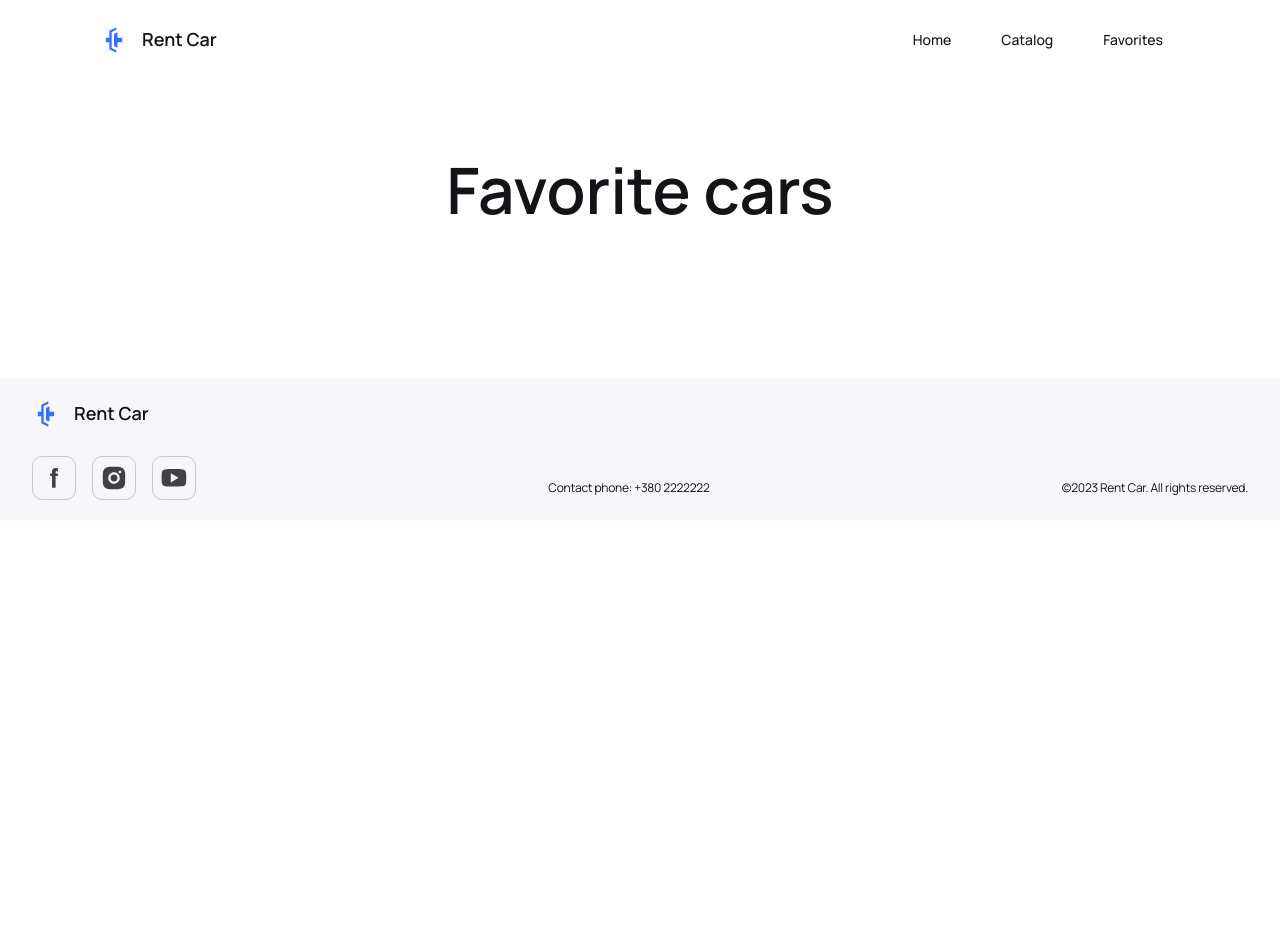
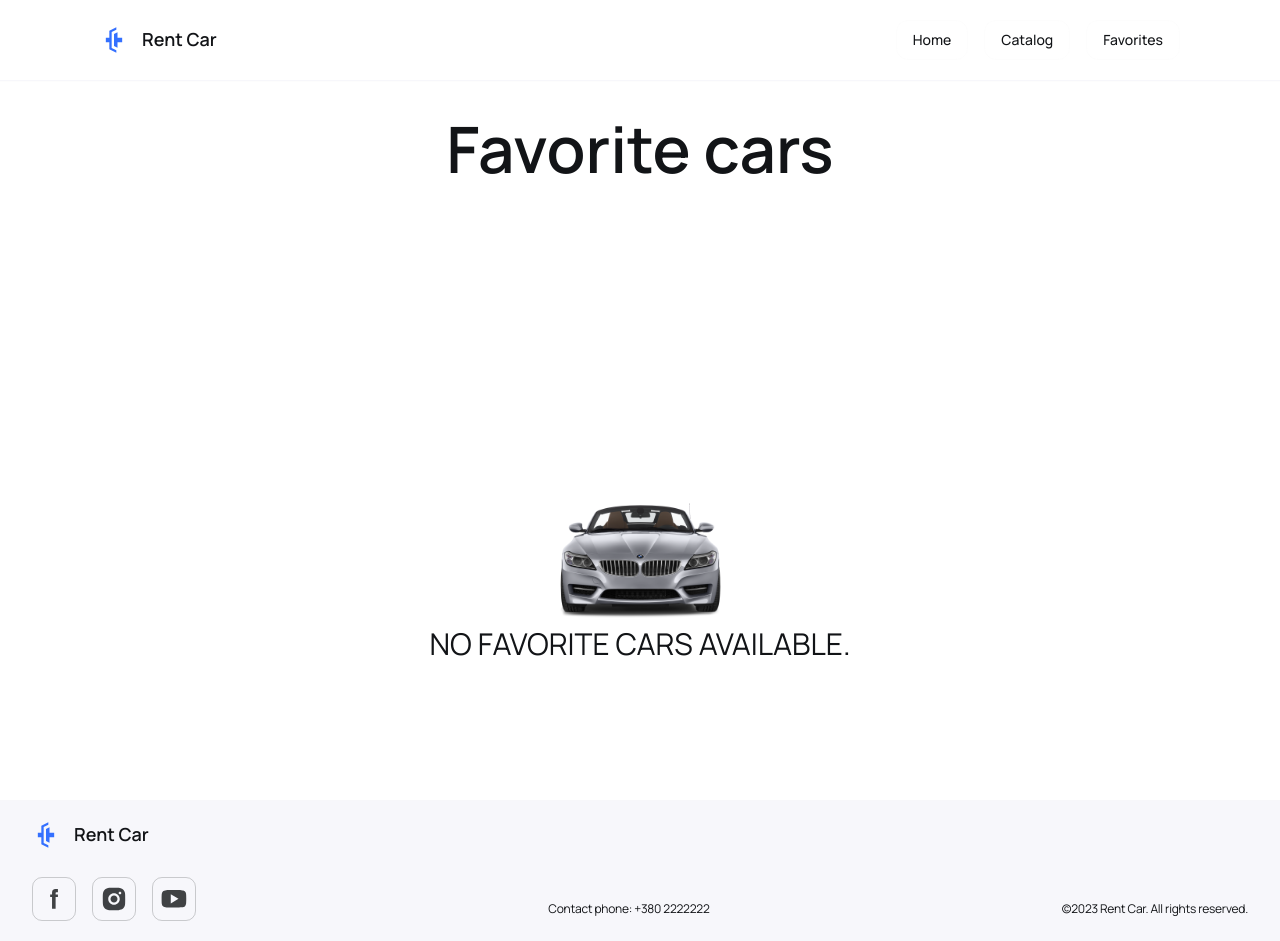
Before and after one commit to Ptz81/CarsRent, a React (Vite) app: page /CarsRent/favorite/1 in a window 1280 px wide. Before the commit the page ends 800 px from the top, so only its background shows below. Built offline with nearby package versions, Linux system fonts and the light colour scheme.

Commit message:
added info to favorite page

```diff
--- a/src/UI/Select/Select.jsx
+++ b/src/UI/Select/Select.jsx
@@ -55,9 +55,10 @@ box-shadow: 0px 4px 36px 0px rgba(247,247,251,0.8);
   display: ${({ isOpen }) => (isOpen ? "block" : "none")};
   z-index: 100;
   scrollbar-width: 8px;
-  scrollbar-color: ${colors.disabled} transparent;
+  scrollbar-color: ${colors.grayColor} transparent;
   ::-webkit-scrollbar {
     width: 8px;
+    margin-right: 8px;
   }
   ::-webkit-scrollbar-thumb {
     background-color: ${colors.disabled};
--- a/src/components/Header/Header.jsx
+++ b/src/components/Header/Header.jsx
@@ -2,10 +2,28 @@ import { useState, useEffect } from "react";
 import Logo from "../Logo/Logo.jsx";
 import Navigation from "../Navigation/Navigation.jsx";
 import MobileMenu from "../MobileMenu/MobileMenu.jsx";
-import { StyledHeader } from "./Header.styled";
+import { HeaderContainer, StyledHeader } from "./Header.styled";
 
 const Header = () => {
   const [isMobileMenuVisible, setIsMobileMenuVisible] = useState(false);
+
+  useEffect(() => {
+    const handleScroll = () => {
+      if (window.scrollY > 0) {
+        <StyledHeader style={{ backgroundColor: "rgba(255, 255, 255, 0.5)" }}/>;
+      } else {
+        <StyledHeader style={{ backgroundColor: "rgb(255, 255, 255)" }}/>;
+      }
+    };
+
+    handleScroll();
+
+    window.addEventListener("scroll", handleScroll);
+
+    return () => {
+      window.removeEventListener("scroll", handleScroll);
+    };
+  }, []);
 
   useEffect(() => {
     const handleResize = () => {
@@ -26,6 +44,9 @@ const Header = () => {
   }, []);
 
   return (
+    <HeaderContainer>
+
+
     <StyledHeader>
       <Logo />
       {isMobileMenuVisible ? (
@@ -37,7 +58,8 @@ const Header = () => {
           <Navigation />
         </>
       )}
-    </StyledHeader>
+      </StyledHeader>
+          </HeaderContainer>
   );
 };
 
--- a/src/components/Header/Header.styled.js
+++ b/src/components/Header/Header.styled.js
@@ -1,13 +1,26 @@
 import styled from "@emotion/styled";
 import { colors } from "../../styles/GlobalStyles.js";
 
+export const HeaderContainer = styled.div`
+  position: fixed;
+  top: 0;
+  left: 0;
+  right: 0;
+  background-color: ${colors.mainBgColor};
+  border-bottom: 1px solid rgba(243, 243, 243, 0.2);
+  z-index: 1000; /* Додайте z-index, щоб забезпечити правильне накладання над іншими елементами */
+`;
+
+
 export const StyledHeader = styled.header`
+
   display: flex;
   align-items: center;
   justify-content: space-between;
   padding: 20px;
   background-color: ${colors.mainBgColor};
-  border-bottom: 1px solid rgba(243, 243, 243, 0.2);
+  border-bottom: 1px solid ${colors.disabled};
+
 
   @media screen and (min-width: 768px) {
     padding: 20px 32px;
--- a/src/components/LoadModal/Modal.jsx
+++ b/src/components/LoadModal/Modal.jsx
@@ -9,7 +9,7 @@ const ModalOverlay = styled.div`
   left: 0;
   right: 0;
   bottom: 0;
-  background-color: rgba(0, 0, 0, 0.5);
+  background-color: rgba(18, 20, 23, 0.5);
   display: flex;
   justify-content: center;
   align-items: center;
--- a/src/components/TitlePage/TitlePage.styled.js
+++ b/src/components/TitlePage/TitlePage.styled.js
@@ -9,7 +9,7 @@ text-align: center;
   font-weight: 600;
   line-height: 0.9;
   color: ${colors.textMainColor};
-
+margin-top: 40px;
 
   @media screen and (min-width: 768px) {
     font-size: 56px;
--- a/src/pages/FavoritePage.jsx
+++ b/src/pages/FavoritePage.jsx
@@ -4,10 +4,13 @@ import styled from '@emotion/styled';
 import TitlePage from '../components/TitlePage/TitlePage.jsx';
 import { useEffect, useState } from 'react';
 import CardsFavorite from '../components/Card/CardsFavorite.jsx';
+// import { colors } from '../styles/GlobalStyles.js';
+import NotFoundMobile from '../assets/notfoundpage.png'
 
 export const Page = styled.div`
   position: relative;
   margin: 0 auto;
+height: 100vh;
 `;
 
 export const Container404 = styled.div`
@@ -42,7 +45,15 @@ export const Container = styled.div`
   }
 `;
 
-
+export const Warning = styled.div`
+ display: flex;
+  justify-content: center;
+  align-items: center;
+  flex-direction: column;
+  height: 100vh;
+font-size: 30px;
+text-transform: uppercase;
+`
 
 const FavoritePage = () => {
   const [favoriteCars, setFavoriteCars] = useState([]);
@@ -76,14 +87,21 @@ useEffect(() => {
         <Page>
         <Container>
           <TitlePage titlePage="Favorite cars" />
+               {favoriteCars.length > 0 ? (
           <List>
-             {favoriteCars.map((card) => (
-               <CardsFavorite key={card.id} {...card}
-                 onRemove={handleRemoveFavorite}
-              />
+            {favoriteCars.map((card) => (
+              <CardsFavorite key={card.id} {...card} onRemove={handleRemoveFavorite} />
             ))}
           </List>
+          ) : (
+              <Warning>
+                <img width="200px" src={ NotFoundMobile} />
+                <p>
+                  No favorite cars available.
+               </p>
+              </Warning>
 
+        )}
         </Container>
       </Page>
     </>
```
Also changed, not shown: src/pages/CarPage.jsx (deleted, +0 -10 lines).
